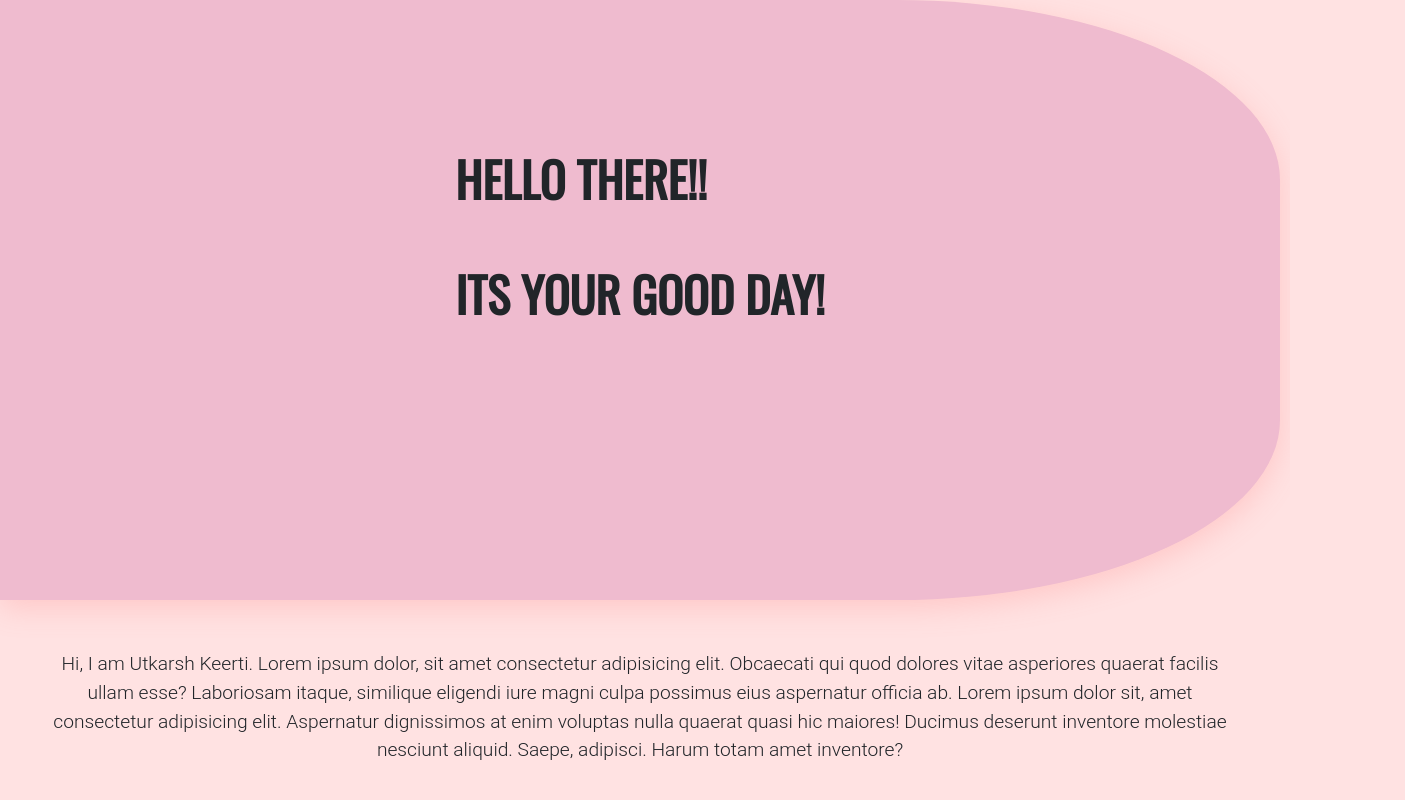
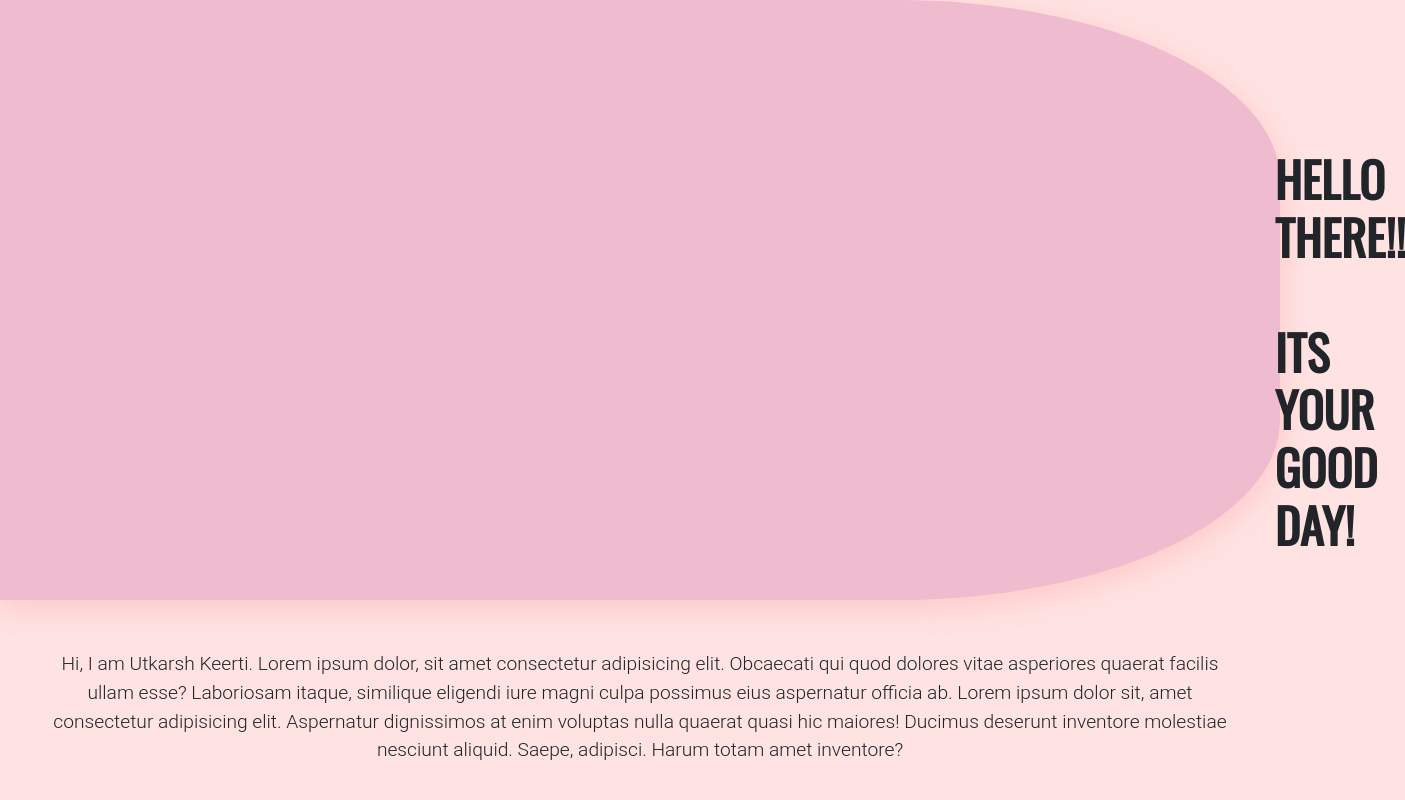
Before and after one commit to UtkarshKeerti/KAssignment-2, a plain HTML site: page index.html in a window 1280 px wide. Shown: the top 800 px of the page, 1405 px wide, since content can reach past the window. Drawn offline with nearby package versions, Linux system fonts and the light colour scheme.

Commit message:
Update style.css

```diff
--- a/css/style.css
+++ b/css/style.css
@@ -67,6 +67,7 @@
 #heading{
     display: flex;
     margin-top: 150px;
+    margin-left: 1400px;
     font-size: 3em;
     justify-content: flex-end;
     font-family: 'Oswald', sans-serif;
```
